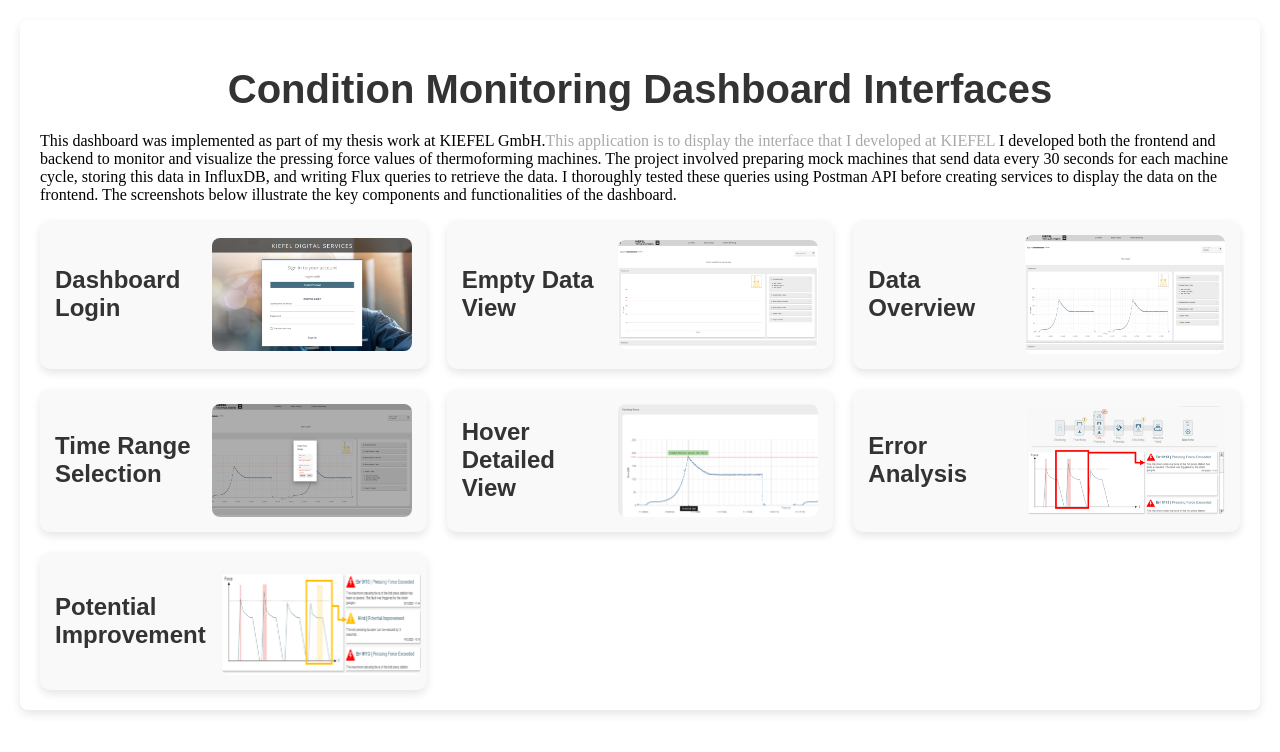
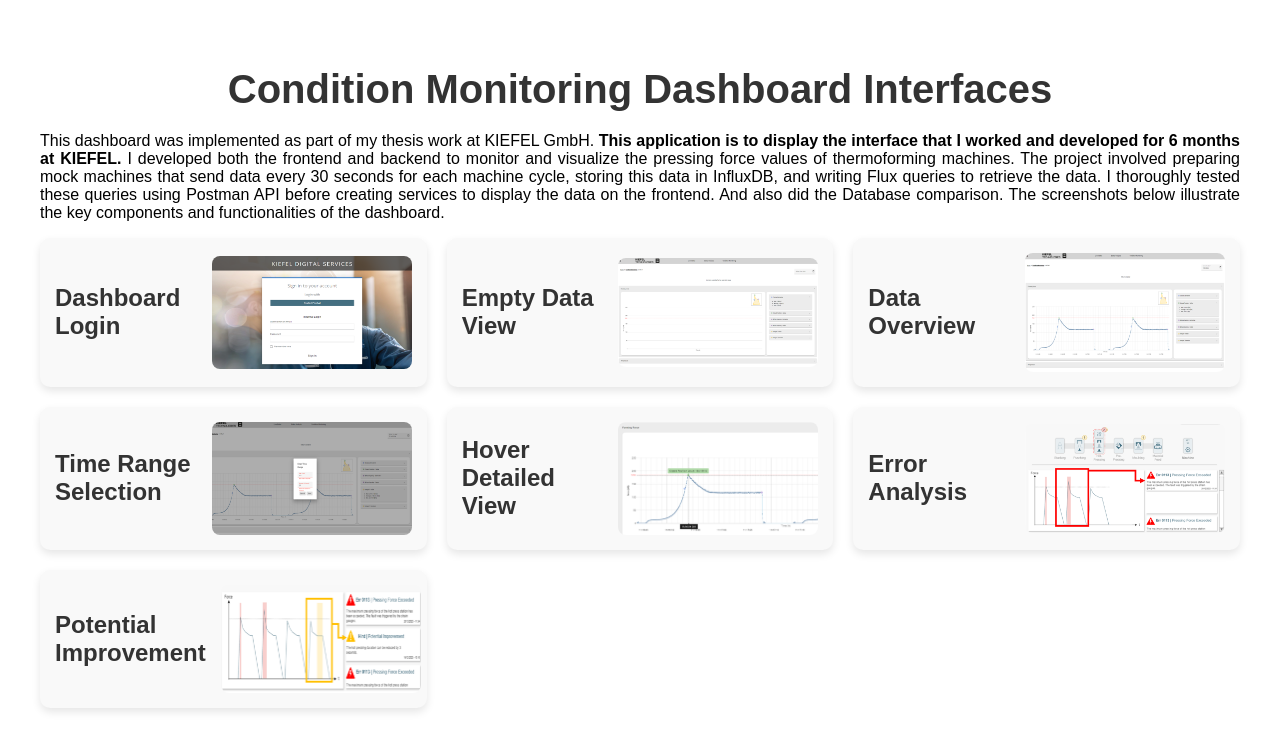
Before and after one commit to NisaanthK/Condition-Monitoring, an Angular app in the folder conditon-monitoring/: page / in a window 1280 px wide. Shown: the top 752 px of the page. Built offline with nearby package versions, Linux system fonts and the light colour scheme.

Commit message:
Added few statements in the intro

```diff
--- a/conditon-monitoring/src/app/image-display/image-display.component.html
+++ b/conditon-monitoring/src/app/image-display/image-display.component.html
@@ -1,11 +1,15 @@
 <div class="container">
   <h1>Condition Monitoring Dashboard Interfaces</h1>
 
-  <div class="intro">
+  <div class="intro" style="font-family: Arial, sans-serif; text-align: justify;">
     <p>
-      This dashboard was implemented as part of my thesis work at KIEFEL GmbH.<span style="font:bold; color: darkgray;">This application is to display the interface that I developed at KIEFEL</span> I developed both the frontend and backend to monitor and visualize the pressing force values of thermoforming machines. The project involved preparing mock machines that send data every 30 seconds for each machine cycle, storing this data in InfluxDB, and writing Flux queries to retrieve the data. I thoroughly tested these queries using Postman API before creating services to display the data on the frontend. The screenshots below illustrate the key components and functionalities of the dashboard.
+        This dashboard was implemented as part of my thesis work at KIEFEL GmbH.
+        <span style="font-weight: bold; color: #000000;">
+            This application is to display the interface that I worked and developed for 6 months at KIEFEL.
+        </span>
+        I developed both the frontend and backend to monitor and visualize the pressing force values of thermoforming machines. The project involved preparing mock machines that send data every 30 seconds for each machine cycle, storing this data in InfluxDB, and writing Flux queries to retrieve the data. I thoroughly tested these queries using Postman API before creating services to display the data on the frontend. And also did the Database comparison. The screenshots below illustrate the key components and functionalities of the dashboard.
     </p>
-  </div>
+</div>
 
   <div class="image-gallery">
     <div class="image-tile" *ngFor="let image of images" (click)="openModal(image)">
--- a/conditon-monitoring/src/app/image-display/image-display.component.scss
+++ b/conditon-monitoring/src/app/image-display/image-display.component.scss
@@ -9,9 +9,6 @@ body {
   padding: 20px;
   max-width: 1200px;
   margin: 20px auto;
-  background-color: #ffffff;
-  border-radius: 8px;
-  box-shadow: 0 4px 10px rgba(0, 0, 0, 0.1);
 }
 
 h1 {
@@ -118,7 +115,7 @@ h1 {
       height: auto;
       border-radius: 8px;
       transition: transform 0.3s ease;
-      transform: scale(0.80);
+      transform: scale(0.85);
     }
 
     .caption {
```
